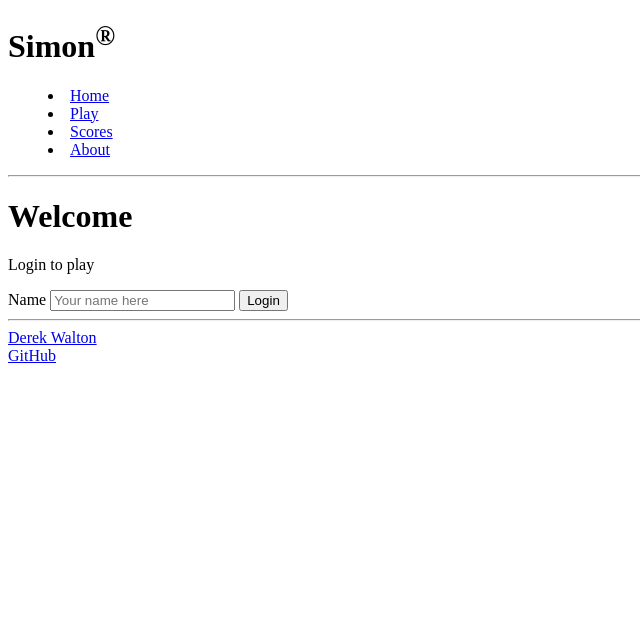
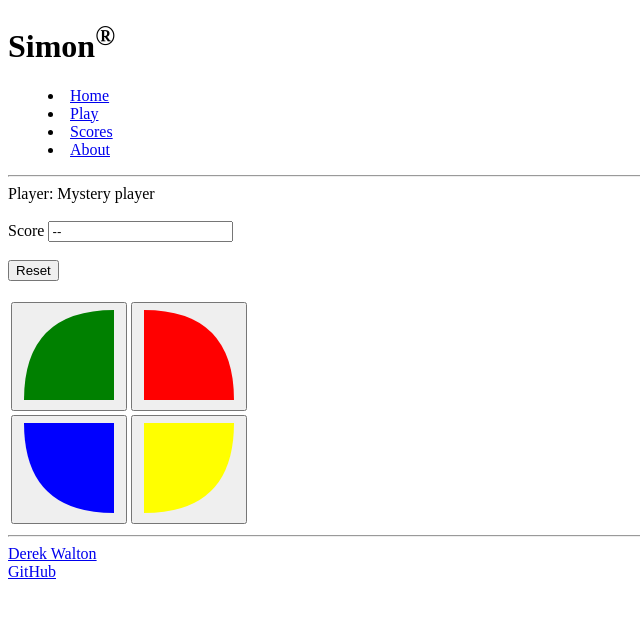
Before and after one commit to DerebeWalton/simon, a plain HTML site: page play.html in a window 1280 px wide. Shown: the whole page, without its empty margins (0-640 px from the left). Drawn offline with Linux system fonts and the light colour scheme.

Commit message:
Fix main in play

```diff
--- a/play.html
+++ b/play.html
@@ -28,13 +28,87 @@
     </header>
 
     <main>
-      <h1>Welcome</h1>
-      <p>Login to play</p>
-      <form method="get" action="play.html">
-        <label for="name">Name</label>
-        <input type="text" id="name" placeholder="Your name here" />
-        <button type="submit">Login</button>
-      </form>
+      <div class="players">
+        Player:
+        <span class="player-name">Mystery player</span>
+      </div>
+
+      <!-- More formatting with old style HTML -->
+      <br />
+
+      <div>
+        <label for="count">Score</label>
+        <input type="text" id="count" value="--" readonly />
+      </div>
+
+      <br />
+
+      <div>
+        <button>Reset</button>
+      </div>
+
+      <br />
+
+      <div>
+        <table>
+          <tr>
+            <td>
+              <button>
+                <svg
+                  aria-hidden="true"
+                  viewBox="0 0 100 100"
+                  height="100"
+                  width="100"
+                >
+                  <!-- SVG
+                    M move <to x,y>
+                    Q quadratic curve <control point x,y> <to x,y>
+                -->
+                  <path d="M 95,5 95,95 5,95 Q 5,5 95,5" fill="green" />
+                </svg>
+              </button>
+            </td>
+            <td>
+              <button>
+                <svg
+                  aria-hidden="true"
+                  viewBox="0 0 100 100"
+                  height="100"
+                  width="100"
+                >
+                  <path d="M5,5 5,95 95,95 Q 95,5 5,5" fill="red" />
+                </svg>
+              </button>
+            </td>
+          </tr>
+          <tr>
+            <td>
+              <button>
+                <svg
+                  aria-hidden="true"
+                  viewBox="0 0 100 100"
+                  height="100"
+                  width="100"
+                >
+                  <path d="M5,5 95,5 95,95 Q 5,95 5,5" fill="blue" />
+                </svg>
+              </button>
+            </td>
+            <td>
+              <button>
+                <svg
+                  aria-hidden="true"
+                  viewBox="0 0 100 100"
+                  height="100"
+                  width="100"
+                >
+                  <path d="M95,5 5,5 5,95 Q 95,95 95,5" fill="yellow" />
+                </svg>
+              </button>
+            </td>
+          </tr>
+        </table>
+      </div>
     </main>
 
     <footer>
```
